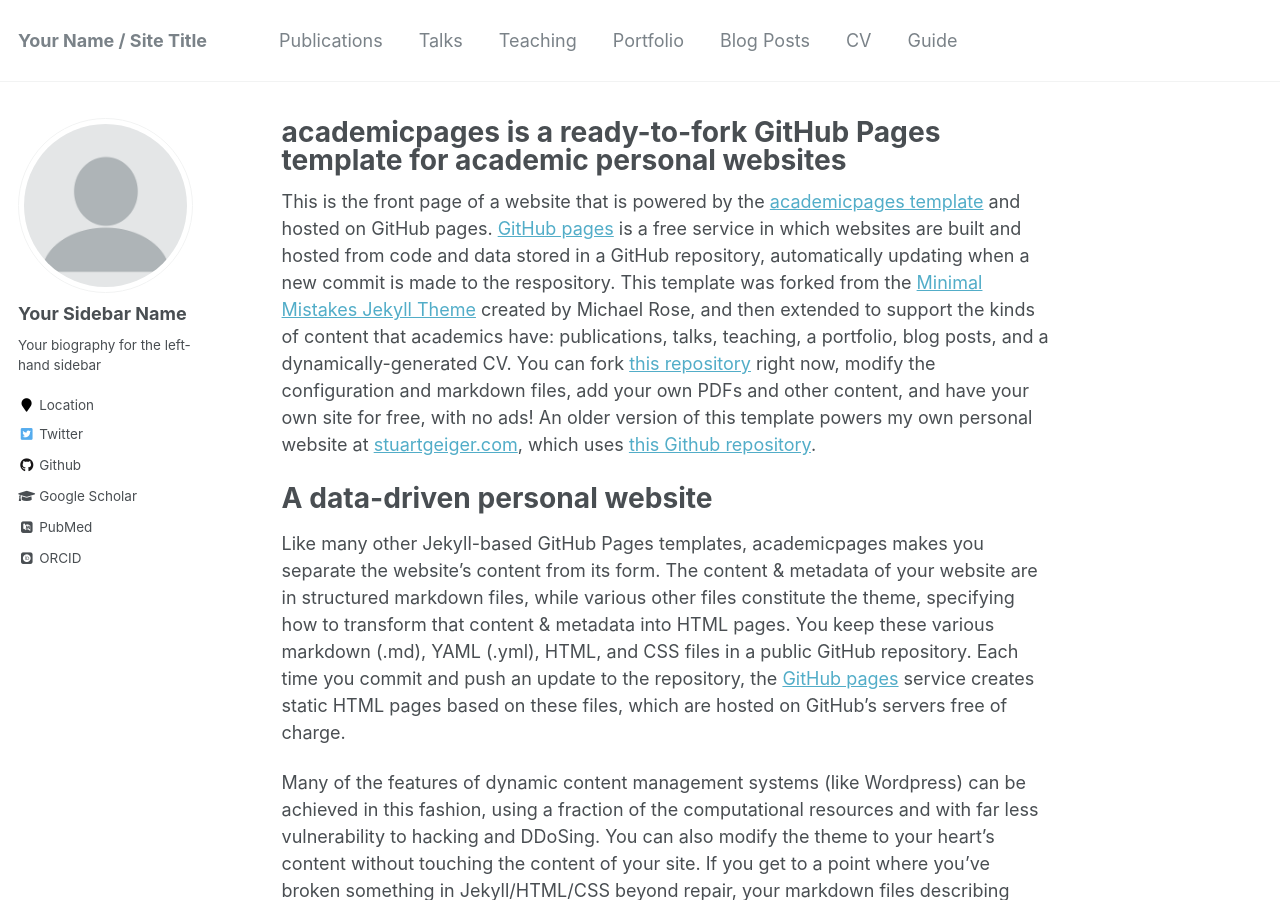
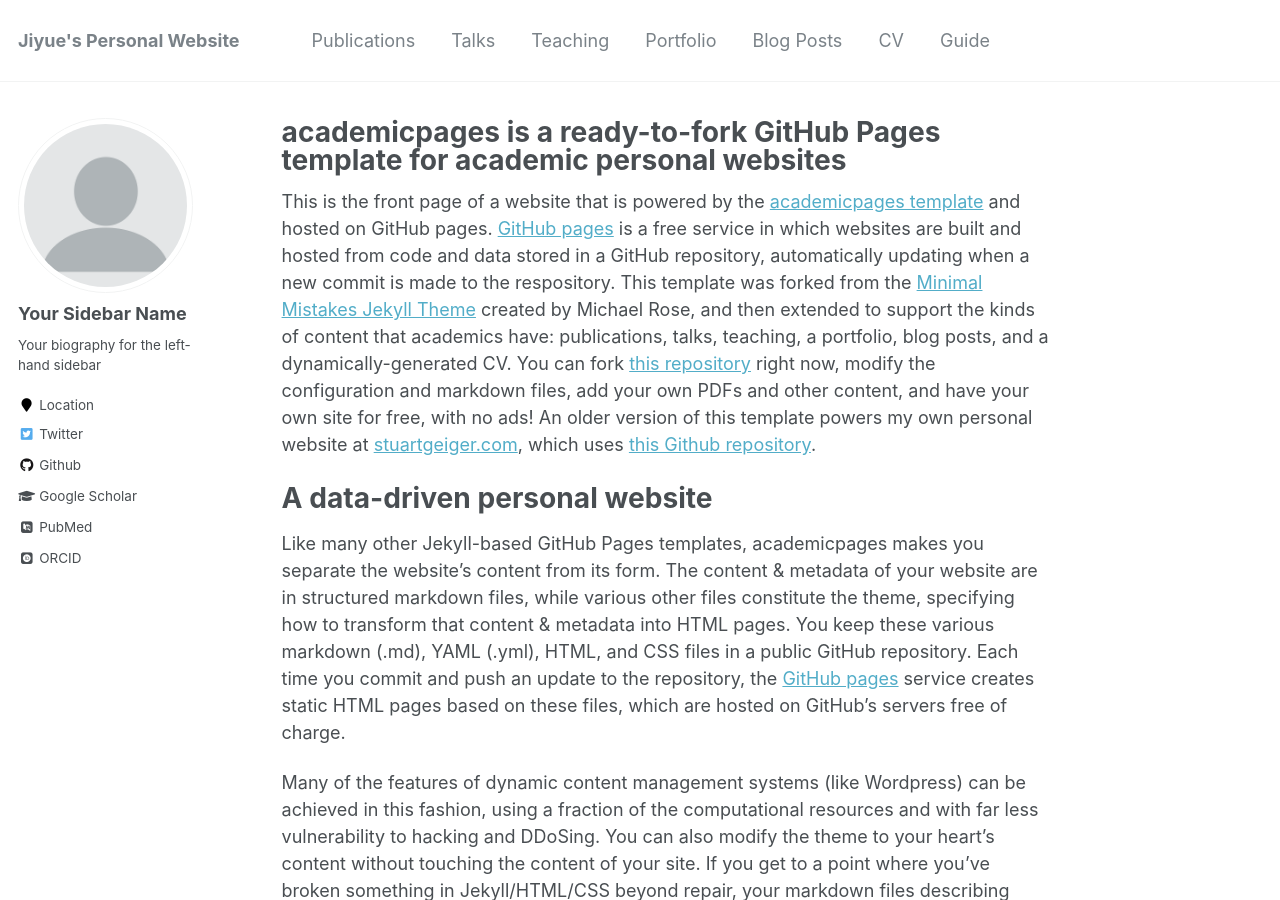
Before and after one commit to jiyuehe/jiyuehe.github.io, a Jekyll site: the page built from _pages/about.md, in a window 1280 px wide and 900 px high. Built offline with Jekyll 4.4.1, drawn with Linux system fonts in a browser that asks for light colours; some web fonts are replaced.

Commit message:
Update _config.yml

```diff
--- a/_config.yml
+++ b/_config.yml
@@ -7,7 +7,7 @@
 
 # Site Settings
 locale                   : "en-US"
-title                    : "Your Name / Site Title"
+title                    : "Jiyue's Personal Website"
 title_separator          : "-"
 name                     : &name "Your Name"
 description              : &description "personal description"
```
